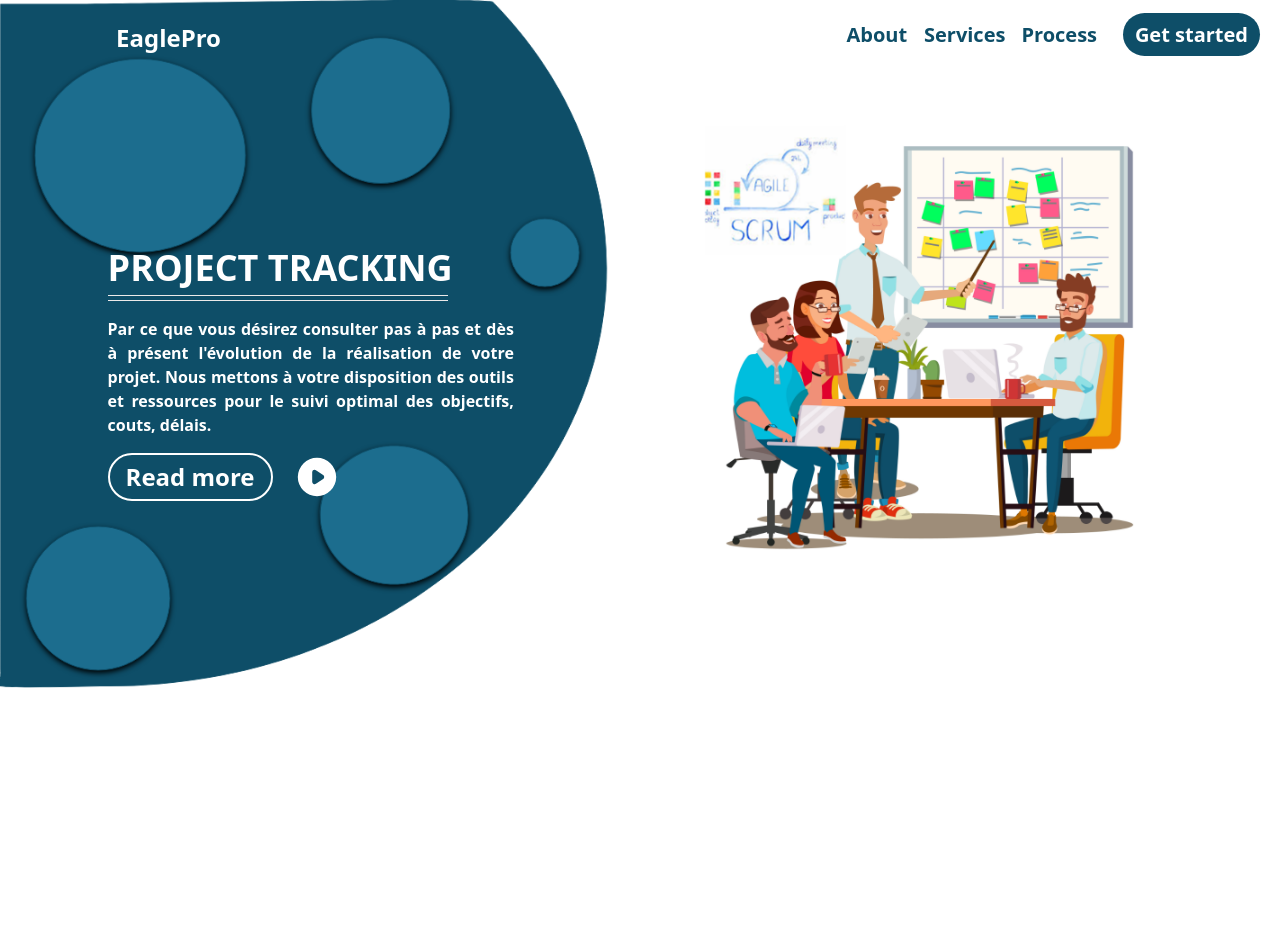
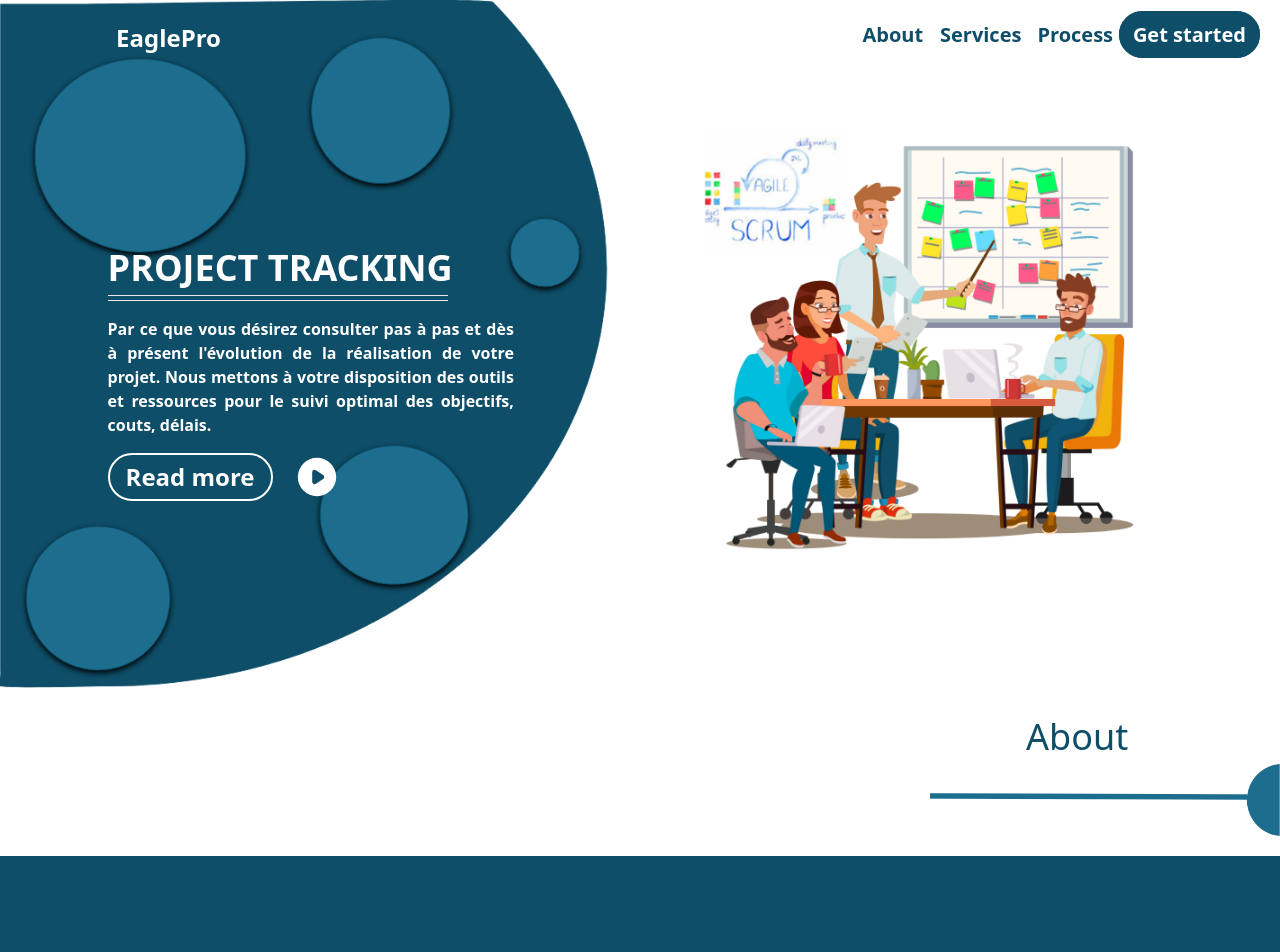
Before and after one commit to ZeroAbsolue/FEaglePro, a Nuxt app: page / in a window 1280 px wide. Shown: the top 952 px of the page. Before the commit the page ends 800 px from the top, so only its background shows below. Built offline with nearby package versions, Linux system fonts and the light colour scheme.

Commit message:
Mise en place about us

```diff
--- a/assets/css/tailwind.css
+++ b/assets/css/tailwind.css
@@ -27,3 +27,15 @@
 .btn {
   @apply rounded-full px-3 py-2
 }
+
+.mbp-50 {
+  margin-bottom: 50%;
+}
+
+.about_img {
+  position: relative;
+  top: 5%;
+  left: 0%;
+  width: 90%;
+
+}
--- a/components/guestNavBar.vue
+++ b/components/guestNavBar.vue
@@ -1,22 +1,23 @@
 <template>
   <nav class="flex justify-between bg-transparent font-semibold text-xl text-primary">
-    <div class=" ">
+    <div>
       <a href="#" class="ml-24 absolute z-1000 text-white text-2xl">EaglePro</a>
     </div>
+    <div>
       <div class="flex justify-end z-1000 " >
-      <div class="grid grid-cols-3 gap-4 ">
-        <a href="#" class="hover:text-black ml-5">About</a>
+        <div class="grid grid-cols-3 gap-4">
+          <a href="#about" class="hover:text-black ml-5">About</a>
           <a href="#" class="hover:text-black">Services</a>
-        <a href="#" class="hover:text-black">Process</a>
+          <a href="#" class="hover:text-black ">Process</a>
         </div>
-      <div class="ml-5">
+        <div class="flex-shrink-0">
           <a href="#"
-           class="btn bg-primary hover:bg-white text-white hover:text-primary hover:border-primary">
+             class="btn bg-primary hover:bg-white text-white hover:text-primary border-2 border-primary hover:bg-white">
             Get started
           </a>
         </div>
       </div>
-
+    </div>
   </nav>
 </template>
 
--- a/pages/index.vue
+++ b/pages/index.vue
@@ -1,8 +1,8 @@
 <template>
-  <div class="m-5 ">
-    <guest-nav-bar class=""></guest-nav-bar>
+  <div class="">
+    <guest-nav-bar class="m-5"></guest-nav-bar>
 
-    <div class="flex justify-between ">
+    <section class="flex justify-between items-end mbp-50">
       <div>
         <div class="absolute top-0 left-0" >
           <img  src="~/assets/img/header_desc.png" alt="desc" id="header_desc" >
@@ -41,7 +41,27 @@
       <div>
         <img data-aos="fade-left" data-aos-duration="1000"  src="~/assets/img/project_desc_img.png" alt="desc" id="project_desc_img" >
       </div>
-    </div>
+    </section>
+    <section class="mt-64" id="about">
+      <div class="flex justify-end mb-5">
+        <div>
+          <div class="text-primary text-4xl ml-24">
+            About
+          </div>
+          <img  src="~/assets/img/section_started.png" height="350" width="350" alt="desc" id="section_started" >
+        </div>
+
+      </div>
+      <div class="grid grid-cols-2 bg-primary ">
+        <div class="px-10 py-5" data-aos="fade-right" data-aos-duration="1000">
+          <img  src="~/assets/img/about_img.png" alt="desc" class="about_img" >
+        </div>
+        <div class="py-10 text-white mx-20" data-aos="fade-left" data-aos-duration="1000">
+          <p class="font-bold text-justify">Notre mission est de vous permettre d'apprécier le produit que vous désirez obtenir le plus rapidement possible tout en respectant coût, délais et objectifs.Nous aimons apprendre, collaborer, et créer de la valeur.</p><br>
+          <p class="font-semibold opacity-75 text-justify">Nous mettons à votre disposition les compétences pratiques acquises à travers nos différentes expériences professionnelles pour la réussite de vos projets. Nous utilisons les technologies et outils les plus éprouvées et les plus à jour pour réaliser vos projets de façon sécurisés et vous les rendre accessibles dès le début de notre échange. Nous vous apportons de manière concrète conseils, orientations et formations de qualité dans le processus de mise en place, refonte d'une plateforme mobile,web ou d'une infrastructure réseau pour vous ou votre entreprise. <br/><br/>Plus aucune raison de remettre à demain le projet de notoriété et/ou de visibilité de vos activités sur le web. Terminé le non respect des besoins exprimés.</p>
+        </div>
+      </div>
+    </section>
   </div>
 </template>
 
```
Also changed, not shown: assets/img/about_img.png (added), assets/img/section_started.png (added). Lines whose indentation alone changed are shown as unchanged.
